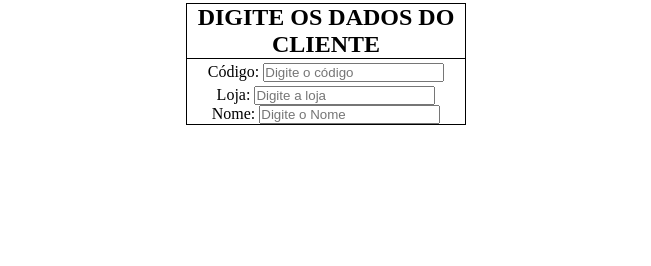
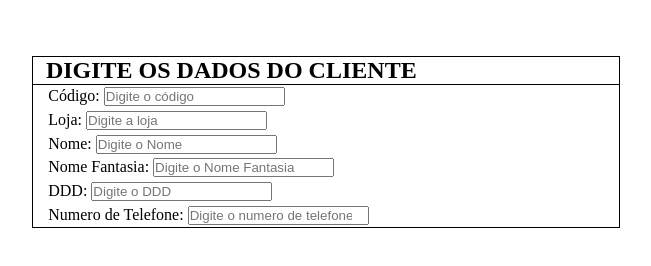
Before and after one commit to JosSousa/web-portal-advpl-php, a plain HTML site: page index.html in a window 1280 px wide. Shown: the whole page, without its empty margins (314-965 px from the left). Drawn offline with Linux system fonts and the light colour scheme.

Commit message:
Add new fields and they stylysation

```diff
--- a/index.html
+++ b/index.html
@@ -17,15 +17,32 @@
                 <input type="text" name="codigo" maxlength="6" placeholder="Digite o código" required>
             </div>
 
-            <div class="loja">
+            <div class="fields">
                 <label for="loja">Loja:</label>
                 <input type="text" name="codigo" maxlength="2" placeholder="Digite a loja" required>
             </div>
 
-            <div class="Nome">
+            <div class="fields">
                 <label for="Nome">Nome:</label>
                 <input type="text" name="codigo" maxlength="30" placeholder="Digite o Nome" required>
             </div>
+
+            <div class="fields">
+                <label for="Nome Fantasia">Nome Fantasia:</label>
+                <input type="text" name="codigo" maxlength="30" placeholder="Digite o Nome Fantasia" required>
+            </div>
+
+            <div class="fields">
+                <label for="DDD">DDD:</label>
+                <input type="number" name="DDD" maxlength="3" placeholder="Digite o DDD">
+            </div>
+
+            <div class="fields">
+                <label for="Numero de Telefone">Numero de Telefone:</label>
+                <input type="number" name="Numero de Telefone" maxlength="9" placeholder="Digite o numero de telefone">
+            </div>
+
+
         </form>
     </main>
 </body>
--- a/style.css
+++ b/style.css
@@ -4,17 +4,22 @@
     box-sizing: border-box;
 }
 
-main{
+main {
+    width: 100%;
+    max-width: 588px;
+    margin: 56px auto 0px ;
     border: 1px solid black;
-    text-align: center;
-    margin: 3px 500px 0 500px ;
 }
 
 .fields{
-    padding: 4px;
+    padding: 0.4%;
+    margin-left: 2.2%;
 }
 
 
 .title {
     border-bottom:1px solid black ;
+    width: 100%;
+    max-width: 588px;
+    padding-left: 2.2%;
 }
```
